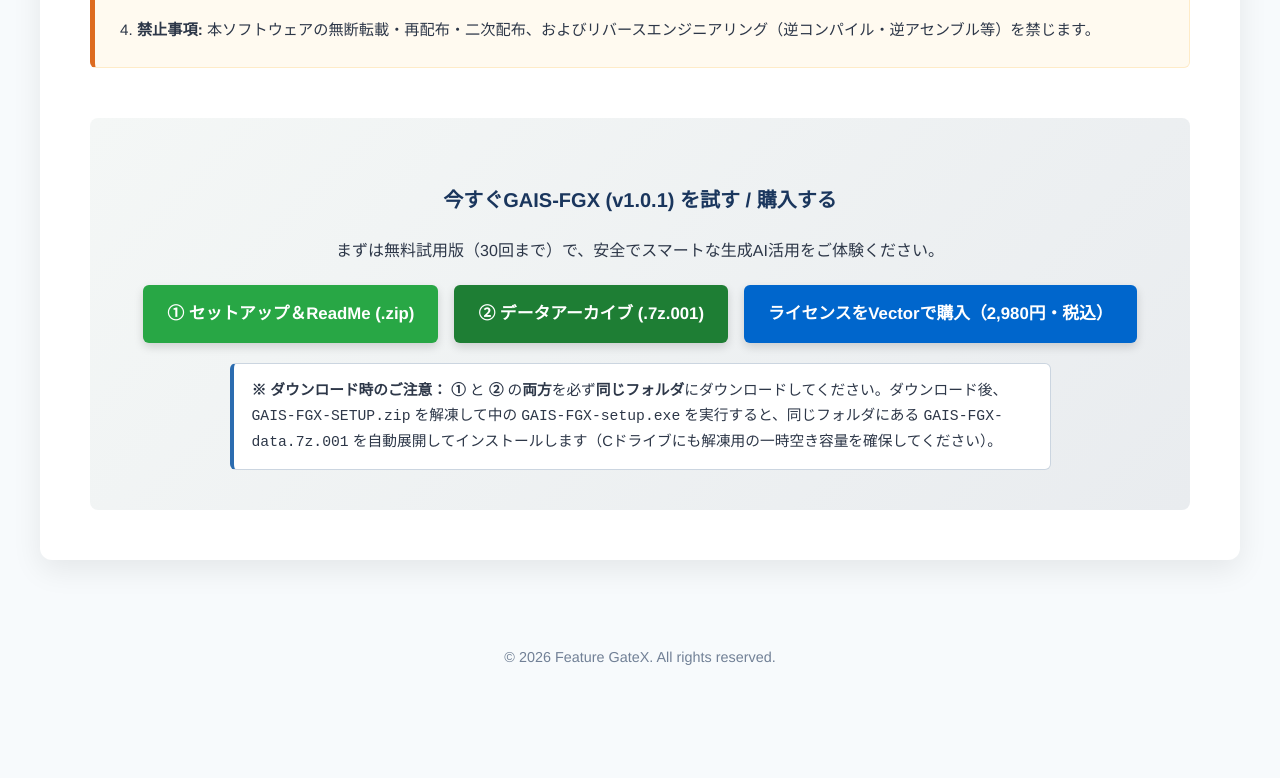
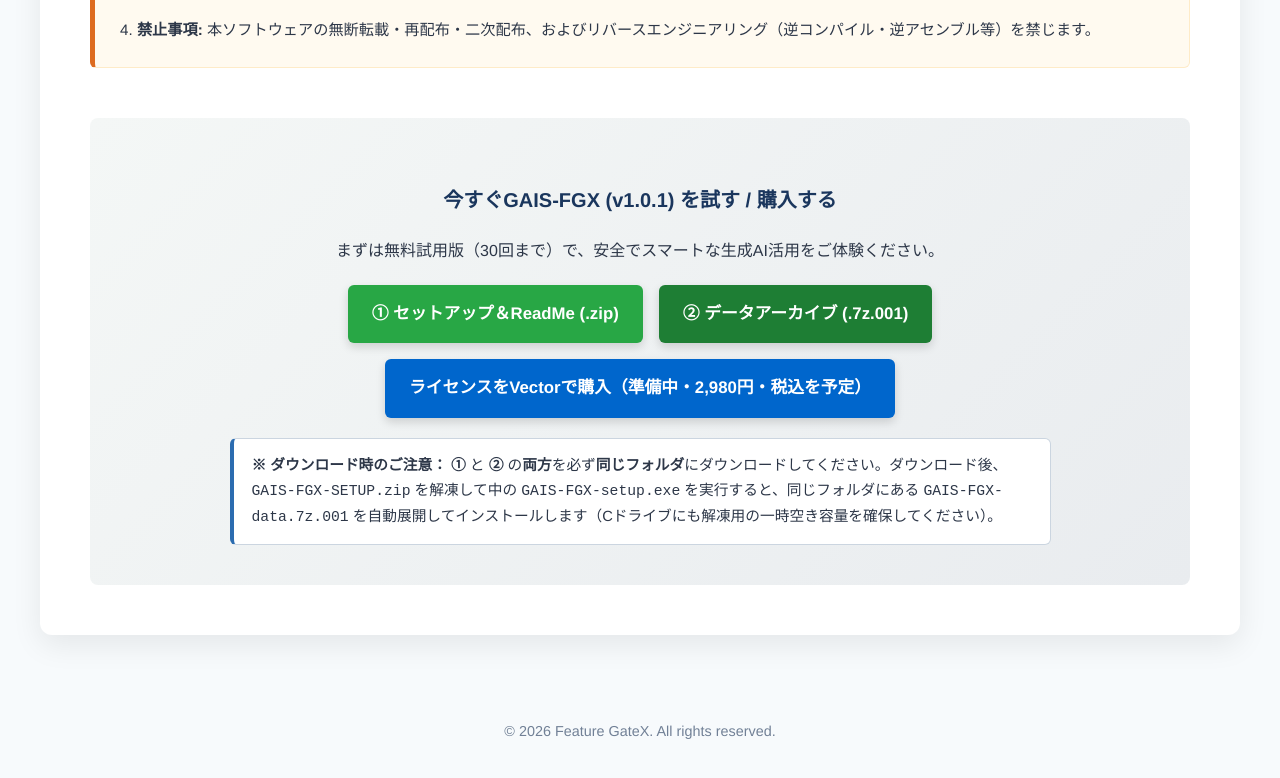
Before and after one commit to roseGarden2500/GAIS-FGX_LP, a plain HTML site: page index.html in a window 1280 px wide. Shown: the part 4694-5472 px from the top of the page. Before the commit the page ends 5413 px from the top, so only its background shows below. Drawn offline with Linux system fonts and the light colour scheme.

Commit message:
Update index.html

```diff
--- a/index.html
+++ b/index.html
@@ -440,7 +440,7 @@
             <div class="cta-buttons">
                 <a href="https://github.com/roseGarden2500/GAIS-FGX_LP/releases/download/v1.0.1/GAIS-FGX-SETUP.zip" class="btn btn-download">① セットアップ＆ReadMe (.zip)</a>
                 <a href="https://github.com/roseGarden2500/GAIS-FGX_LP/releases/download/v1.0.1/GAIS-FGX-data.7z.001" class="btn btn-download-sub">② データアーカイブ (.7z.001)</a>
-                <a href="#" class="btn btn-vector">ライセンスをVectorで購入（2,980円・税込）</a>
+                <a href="#" class="btn btn-vector">ライセンスをVectorで購入（準備中・2,980円・税込を予定）</a>
             </div>
             <div class="download-note">
                 <strong>※ ダウンロード時のご注意：</strong>
```
